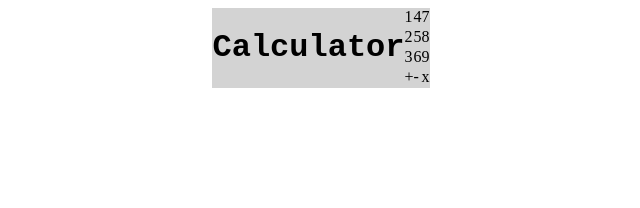
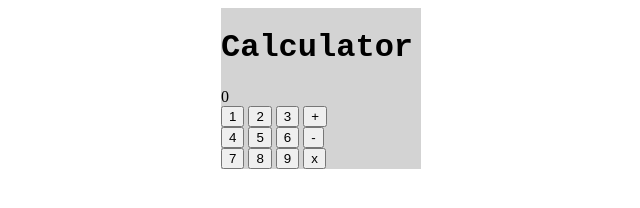
Before and after one commit to LukeBeaumont/calculator, a plain HTML site: page index.html in a window 1280 px wide. Shown: the whole page, without its empty margins (319-959 px from the left). Drawn offline with Linux system fonts and the light colour scheme.

Commit message:
Change divs to buttons

```diff
--- a/index.html
+++ b/index.html
@@ -11,24 +11,27 @@
   <div class="main-container">
 
     <div class="calculator-body">
-      <h1>Calculator</h1>
+      <div class="header">
+        <h1>Calculator</h1>
+      </div>
+      <div class="display">0</div>
       <div class="first-row">
-        <div class="display"> 1 </div>
-        <div class="buttons"> 2 </div>
-        <div class="buttons"> 3 </div>
-        <div class="buttons"> + </div>
+        <button class="buttons">1</button>
+        <button class="buttons">2</button>
+        <button class="buttons">3</button>
+        <button class="buttons">+</button>
       </div>
       <div class="second-row">
-        <div class="buttons"> 4 </div>
-        <div class="buttons"> 5 </div>
-        <div class="buttons"> 6 </div>
-        <div class="buttons"> - </div>
+        <button class="buttons">4</button>
+        <button class="buttons">5</button>
+        <button class="buttons">6</button>
+        <button class="buttons">-</button>
       </div>
       <div class="third-row">
-        <div class="buttons"> 7 </div>
-        <div class="buttons"> 8 </div>
-        <div class="buttons"> 9 </div>
-        <div class="buttons"> x </div>
+        <button class="buttons">7</button>
+        <button class="buttons">8</button>
+        <button class="buttons">9</button>
+        <button class="buttons">x</button>
       </div>
 
     </div>
--- a/styles.css
+++ b/styles.css
@@ -1,27 +1,20 @@
-.main-container {
+.main-container{
+    display: flex;
     justify-content: center;
-    display: flex;
 }
-
 .calculator-body {
     background-color: lightgray;
     display: flex;
     justify-content: center;
+    width: 200px;
+    flex-direction: column;
 }
 
 h1 {
     font-family: 'Courier New', Courier, monospace;
+}
 
+.first-row, .second-row, .third-row, .header {
 
 
 }
-
-.buttons {
-    display: flex;
-}
-
-.first-row, .second-row, .third-row {
-    display: flex;
-    display: grid;
-    flex-direction: row;
-}
```
